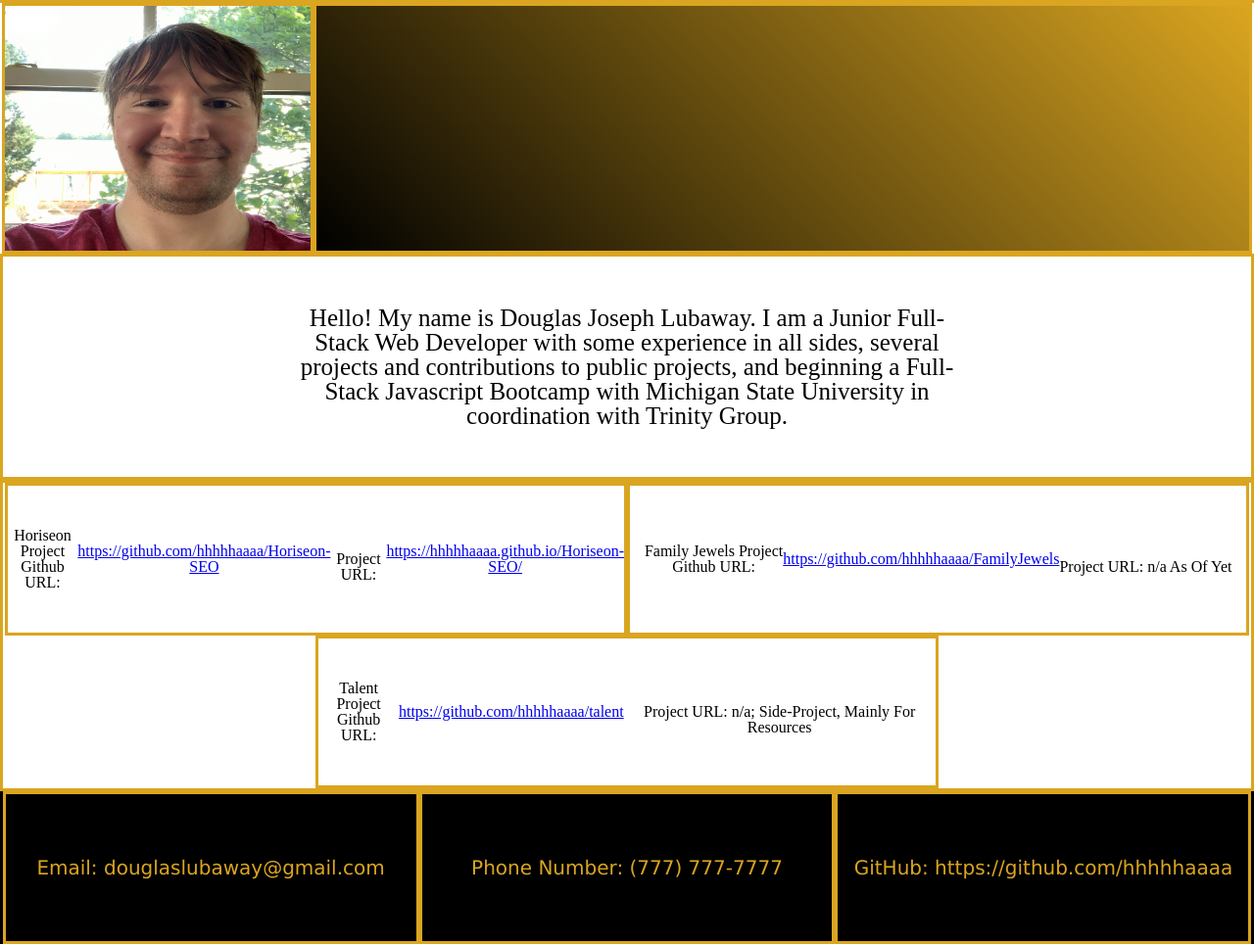
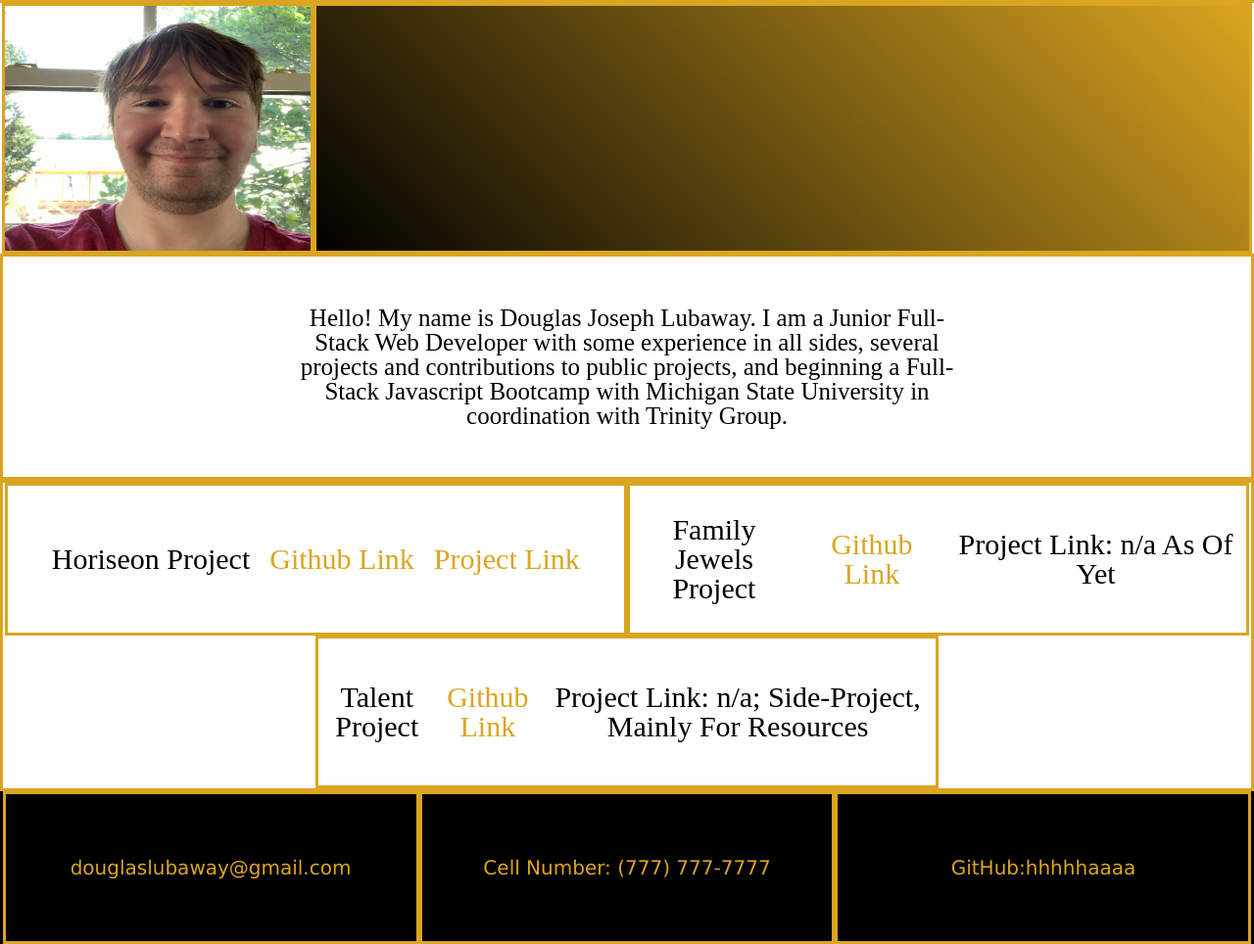
Before and after one commit to hhhhhaaaa/Portfolio, a plain HTML site: page index.html in a window 1280 px wide. Shown: the part 153-1117 px from the top of the page at 98% size. Drawn offline with Linux system fonts and the light colour scheme.

Commit message:
Link Styling (#2)
Overview
Fixed some moderately annoying link styling issues.

HTML/CSS
Added several classes to space out the work area.

Javascript
n/a

Repository
n/a

```diff
--- a/index.html
+++ b/index.html
@@ -19,12 +19,12 @@
                 <a href="#about">About Me</a>
             </li>
             <li class="navButton border flex">
-                <a href="work">Work I
+                <a href="#work">Work I
                     <br>
                     Have Done</a>
             </li>
             <li class="navButton border flex">
-                <a href="contact">Contact Information</a>
+                <a href="#contact">Contact Information</a>
             </li>
         </ul>
     </nav>
@@ -33,7 +33,7 @@
         <div class="name headerButton border flex"></div>
     </header>
     <section id="about" class="border flex">
-        <p class="flex">
+        <p class="flex aboutText">
             Hello! My name is Douglas Joseph Lubaway. I am a Junior Full-Stack Web Developer with some experience in all
             sides, several projects and contributions to public projects, and beginning a Full-Stack Javascript Bootcamp
             with Michigan State University in coordination with Trinity Group.
@@ -41,40 +41,33 @@
     </section>
     <section id="work" class="container border flex">
         <div class="workButton border flex">
-            Horiseon Project
+            <h1 class="workText">Horiseon Project</h1>
             <br>
-            Github URL: <a
-                href="https://github.com/hhhhhaaaa/Horiseon-SEO">https://github.com/hhhhhaaaa/Horiseon-SEO</a>
-            <br>
-            Project URL: <a
-                href="https://hhhhhaaaa.github.io/Horiseon-SEO/">https://hhhhhaaaa.github.io/Horiseon-SEO/</a>
+            <a class="workText" href="https://github.com/hhhhhaaaa/Horiseon-SEO">Github Link</a>
+            <a class="workText" href="https://hhhhhaaaa.github.io/Horiseon-SEO/">Project Link</a>
         </div>
         <div class="workButton border flex">
-            Family Jewels Project
-            <br>
-            Github URL: <a
-                href="https://github.com/hhhhhaaaa/FamilyJewels">https://github.com/hhhhhaaaa/FamilyJewels</a>
-            <br>
-            Project URL: n/a As Of Yet
+            <h1 class="workText">Family Jewels <br> Project</h1>
+            <a class="workText" href="https://github.com/hhhhhaaaa/FamilyJewels">Github Link</a>
+            <h1 class="workText">Project Link: n/a As Of Yet</h1>
         </div>
         <div class="workButton border flex">
-            Talent Project
-            <br>
-            Github URL: <a href="https://github.com/hhhhhaaaa/talent">https://github.com/hhhhhaaaa/talent</a>
-            <br>
-            Project URL: n/a; Side-Project, Mainly For Resources
+            <h1 class="workText">Talent Project</h1>
+            <a class="workText" href="https://github.com/hhhhhaaaa/talent">Github Link</a>
+            <h1 class="workText">Project Link: n/a; Side-Project, Mainly For Resources</h1>
         </div>
     </section>
     <section id="contact">
         <ul class="contactBox container flex">
             <li class="contactButton border flex">
-                Email: douglaslubaway@gmail.com
+                <a href="douglaslubaway@gmail.com">douglaslubaway@gmail.com</a>
             </li>
             <li class="contactButton border flex">
-                Phone Number: (777) 777-7777
+                Cell Number: (777) 777-7777
             </li>
             <li class="contactButton border flex">
-                GitHub: https://github.com/hhhhhaaaa
+                GitHub:
+                <a href="https://github.com/hhhhhaaaa"> hhhhhaaaa</a>
             </li>
         </ul>
     </section>
--- a/public/index.css
+++ b/public/index.css
@@ -10,9 +10,11 @@ ul {
     color: var(--gold);
 }
 
-p {
-    font-size: 25px;
-    margin: 50px 300px;
+a {
+    display: inline;
+    clear: none;
+    color: var(--gold);
+    text-decoration: none;
 }
 
 .flex {
@@ -66,3 +68,13 @@ p {
     height: 250px;
     background: linear-gradient(45deg, rgba(0, 0, 0, 1) 0%, rgba(218, 165, 32, 1) 100%);
 }
+
+.aboutText {
+    margin: 50px 300px;
+    font-size: 25px;
+}
+
+.workText {
+    font-size: 30px;
+    margin: 10px;
+}
```
